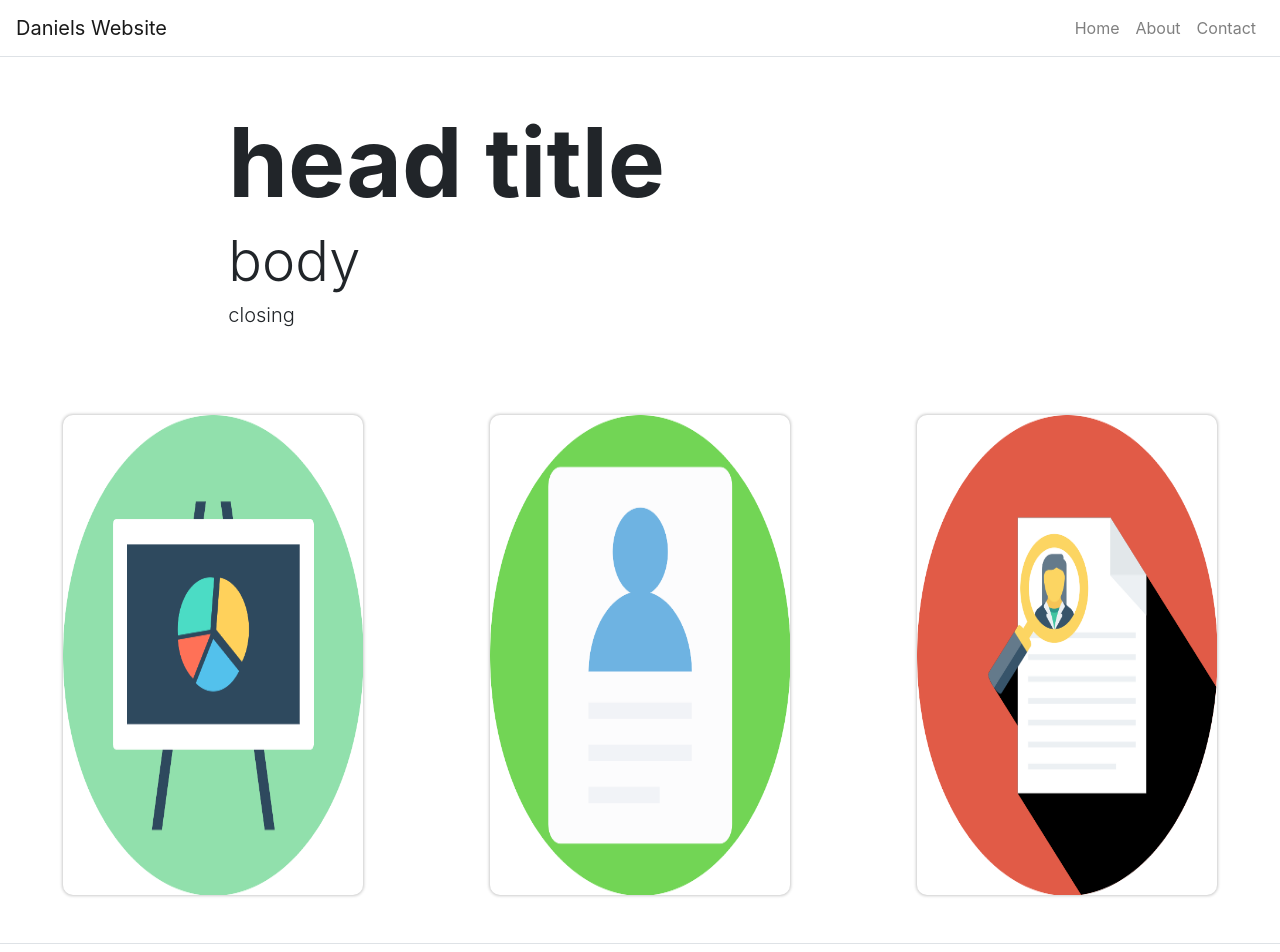
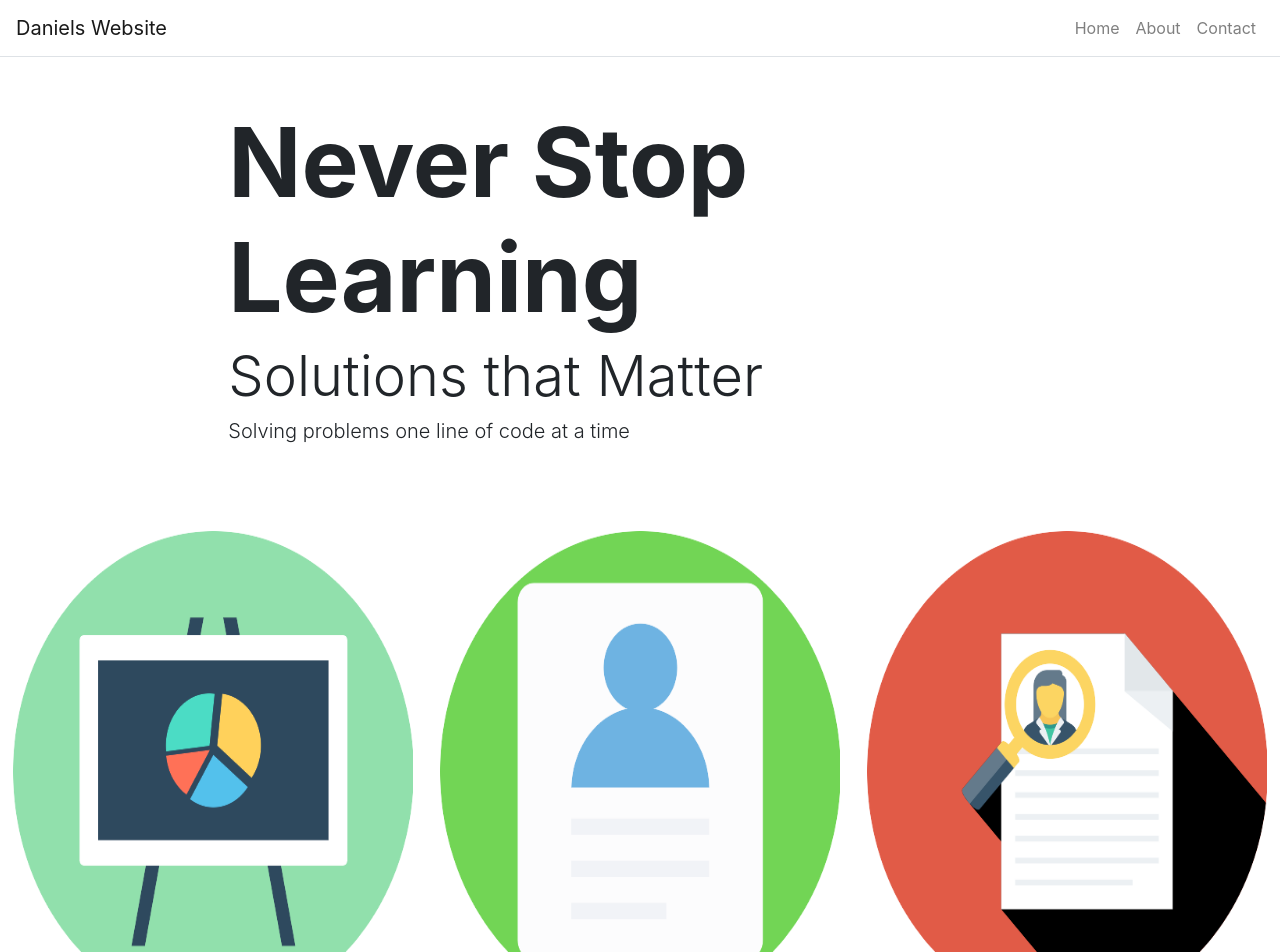
Before and after one commit to dmadera0/personal-site, a React (Create React App) app: page / in a window 1280 px wide. Shown: the top 952 px of the page. Built offline with nearby package versions, Linux system fonts and the light colour scheme.

Commit message:
adding content

```diff
--- a/src/App.js
+++ b/src/App.js
@@ -23,9 +23,9 @@ class App extends React.Component {
         { title: "Contact", path: '/contact' }
       ],
       home: {
-        title: 'head title',
-        subTitle: 'body',
-        text: 'closing',
+        title: 'Never Stop Learning',
+        subTitle: 'Solutions that Matter',
+        text: 'Solving problems one line of code at a time',
       },
       about: {
         title: 'About me'
--- a/src/index.css
+++ b/src/index.css
@@ -24,15 +24,15 @@ code {
 }
 
 .d-card {
-  margin: 20px;
+  margin: 10px;
 }
 
 
 .d-card-image {
-  border-radius: 10px;
-  width: 300px;
+  border-radius: 60px;
+  width: 400px;
   height: 480px;
-  box-shadow: 0px 0px 3px 1px #ccc;
+  /* box-shadow: 0px 0px 3px 1px #ccc; */
 }
 
 
```
Also changed, not shown: 1 other file (tests, documents, lock files or other folders).
